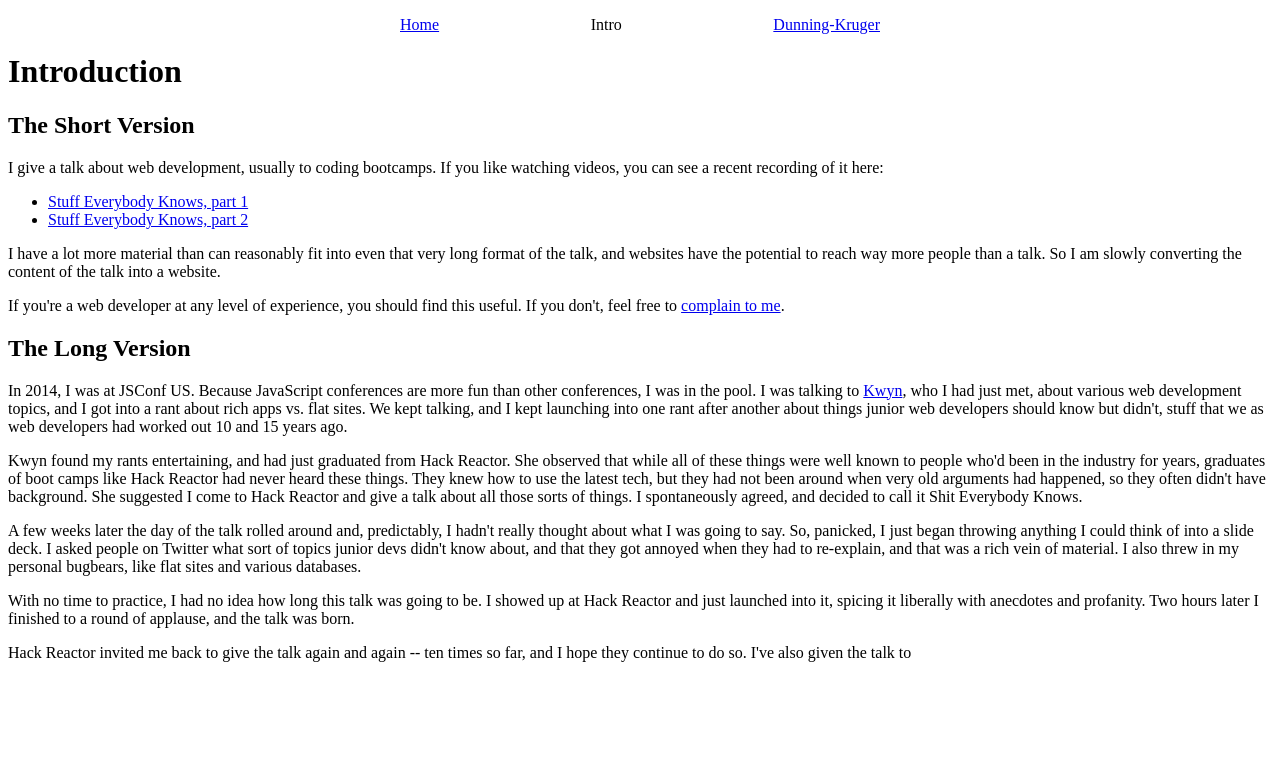
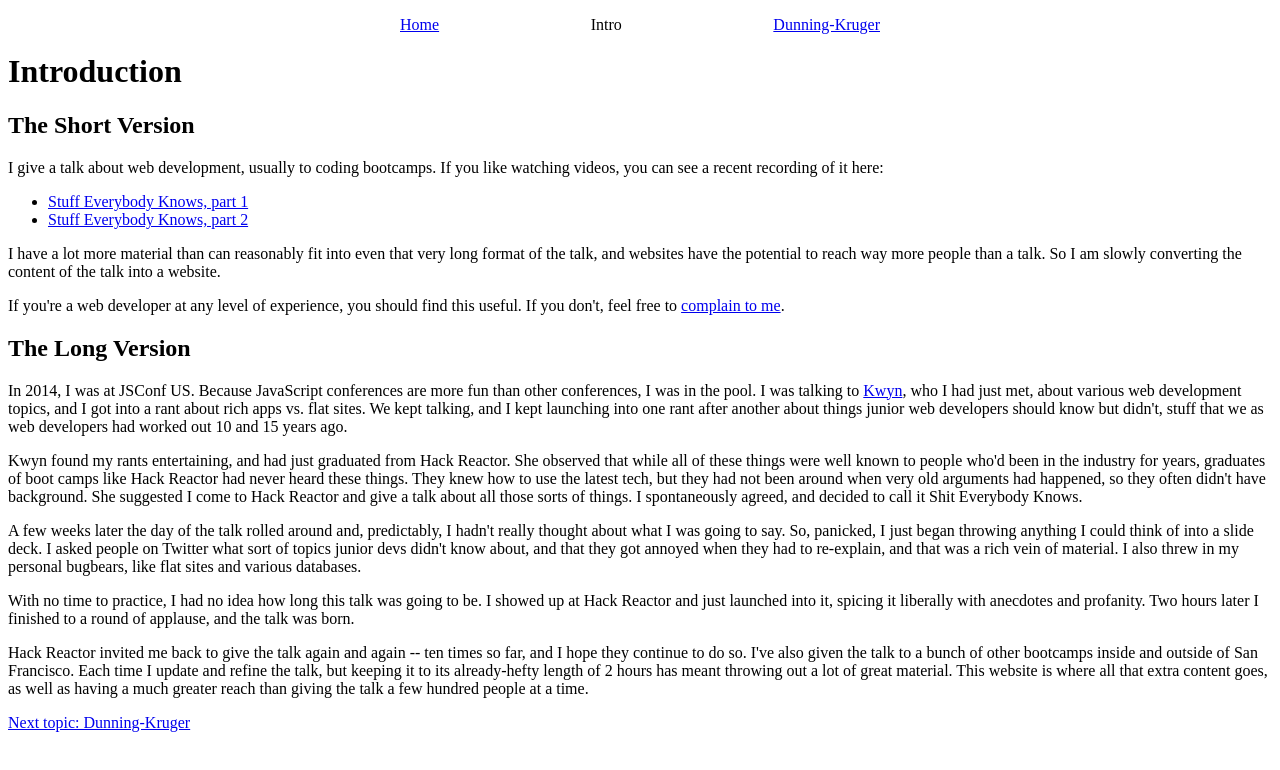
Before and after one commit to seldo/nuxt-test, a Nuxt app: page /1-intro in a window 1280 px wide. Shown: the top 770 px of the page. Built offline with nearby package versions, Linux system fonts and the light colour scheme.

Commit message:
Slightly nicer layout on final page

```diff
--- a/components/navigation.vue
+++ b/components/navigation.vue
@@ -5,7 +5,8 @@
       <ul class="navigation">
         <li v-if="prev"><a :href="'/' + prev.slug" class="link-back">{{prev.name}}</a></li>
         <li>{{current.name}}</li>
-        <li v-if="next"><a :href="'/' + prev.slug" class="link-forward">{{next.name}}</a></li>
+        <li v-if="next"><a :href="'/' + next.slug" class="link-forward">{{next.name}}</a></li>
+        <li v-else></li>
       </ul>
     </div>
   </div>
--- a/pages/1-intro/index.vue
+++ b/pages/1-intro/index.vue
@@ -18,7 +18,10 @@
       <p>Kwyn found my rants entertaining, and had just graduated from Hack Reactor. She observed that while all of these things were well known to people who'd been in the industry for years, graduates of boot camps like Hack Reactor had never heard these things. They knew how to use the latest tech, but they had not been around when very old arguments had happened, so they often didn't have background. She suggested I come to Hack Reactor and give a talk about all those sorts of things. I spontaneously agreed, and decided to call it Shit Everybody Knows.</p>
       <p>A few weeks later the day of the talk rolled around and, predictably, I hadn't really thought about what I was going to say. So, panicked, I just began throwing anything I could think of into a slide deck. I asked people on Twitter what sort of topics junior devs didn't know about, and that they got annoyed when they had to re-explain, and that was a rich vein of material. I also threw in my personal bugbears, like flat sites and various databases.</p>
       <p>With no time to practice, I had no idea how long this talk was going to be. I showed up at Hack Reactor and just launched into it, spicing it liberally with anecdotes and profanity. Two hours later I finished to a round of applause, and the talk was born.</p>
-      <p>Hack Reactor invited me back to give the talk again and again -- ten times so far, and I hope they continue to do so. I've also given the talk to </p>
+      <p>Hack Reactor invited me back to give the talk again and again -- ten times so far, and I hope they continue to do so. I've also given the talk to a bunch of other bootcamps inside and outside of San Francisco. Each time I update and refine the talk, but keeping it to its already-hefty length of 2 hours has meant throwing out a lot of great material. This website is where all that extra content goes, as well as having a much greater reach than giving the talk a few hundred people at a time.</p>
+    </section>
+    <section>
+      <p><a href="/2-dunning-kruger" class="link-forward">Next topic: Dunning-Kruger</a></p>
     </section>
   </div>
 </template>
--- /dev/null
+++ b/pages/3-html-css/index.vue
@@ -0,0 +1,15 @@
+<template>
+  <div>
+    <h1>HTML & CSS</h1>
+    <p>There should be a lot here but there isn't.</p>
+  </div>
+</template>
+
+<script>
+export default {
+  layout: 'page'
+}
+</script>
+
+<style>
+</style>
```
